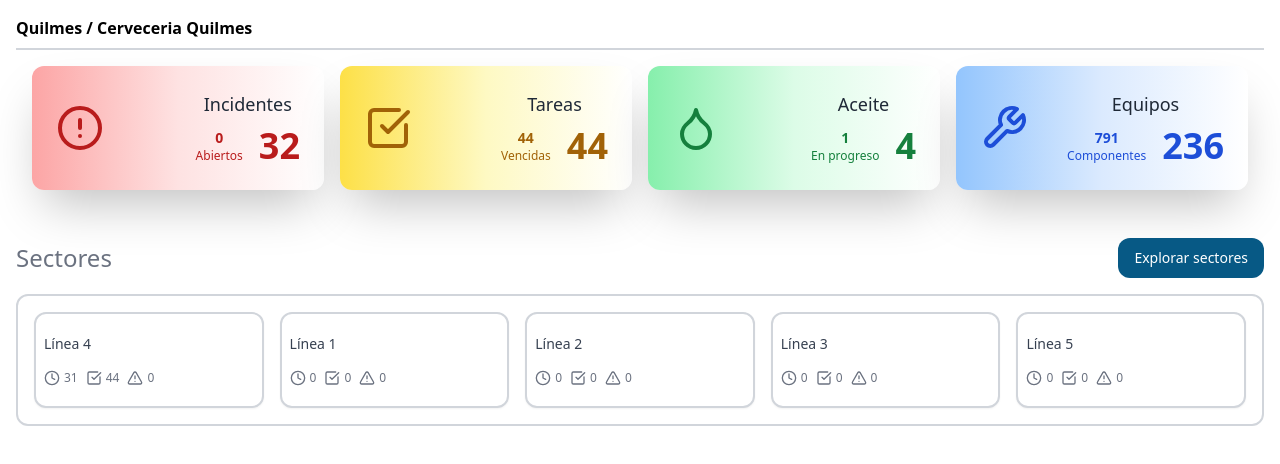
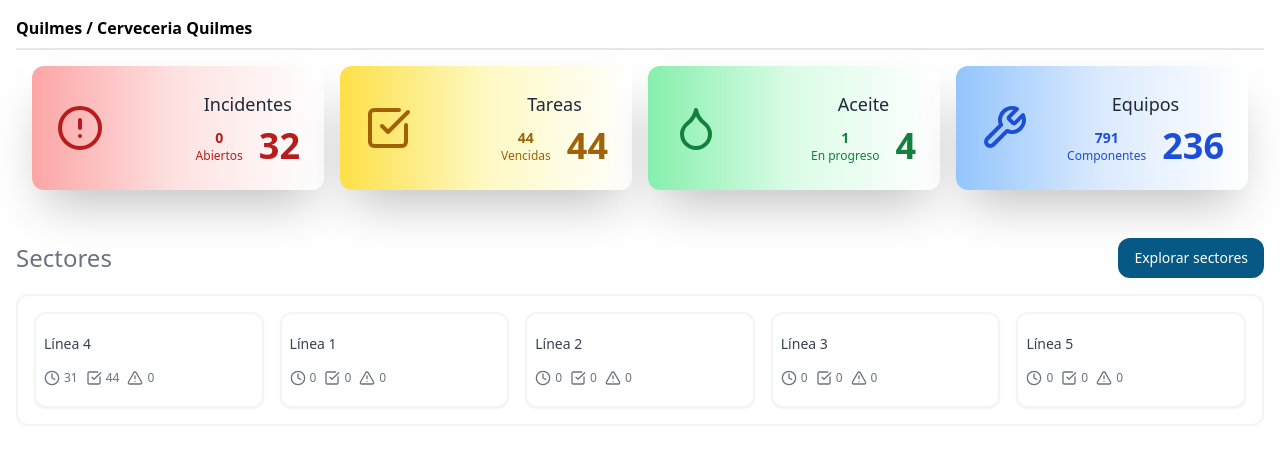
Before and after one commit to SmaniaMatias20/Bech-Front, a React (Vite) app: page / in a window 1280 px wide. Shown: the top 464 px of the page. Built offline with nearby package versions, Linux system fonts and the light colour scheme.

Commit message:
prueba push desde windows

```diff
--- a/src/components/custom/CardColorSection.tsx
+++ b/src/components/custom/CardColorSection.tsx
@@ -8,7 +8,7 @@
 const CardColorSection: React.FC<CardColorSectionProps> = ({ title }) => {
     return (
         <section className="flex flex-col p-4">
-            <h2 className="font-bold border-b-2 border-gray-300 pb-2">{title}</h2>
+            <h2 className="font-bold border-b-2 border-gray-200 pb-2">{title}</h2>
             <div className="flex flex-wrap justify-between p-2 rounded-xl">
                 {/* Tarjeta de Incidentes */}
                 <div className="w-full sm:w-1/2 md:w-1/4 p-2">
--- a/src/components/custom/CardSector.tsx
+++ b/src/components/custom/CardSector.tsx
@@ -10,7 +10,7 @@
 
 const CardSector: React.FC<CardSectorProps> = ({ title, time, tasks, alerts }) => {
     return (
-        <div className="w-full h-24 flex flex-col justify-center gap-4 bg-white rounded-xl shadow-sm p-2 border-2 border-gray-300">
+        <div className="w-full h-24 flex flex-col justify-center gap-4 bg-white rounded-xl shadow-sm p-2 border-2 border-gray-100">
             {/* Título */}
             <h3 className="text-sm text-left font-medium text-gray-700">{title}</h3>
 
--- a/src/components/custom/SectorsSection.tsx
+++ b/src/components/custom/SectorsSection.tsx
@@ -14,7 +14,7 @@
                 <h2 className='text-2xl text-gray-500'>{title}</h2>
                 <Button className='bg-sky-800 text-white rounded-xl'>Explorar sectores</Button>
             </div>
-            <div className="flex border-2 border-gray-300 rounded-xl p-4 gap-4 overflow-x-auto">
+            <div className="flex border-2 border-gray-100 rounded-xl p-4 gap-4 overflow-x-auto">
                 {sectors.map((sector) => (
                     <CardSector
                         title={sector.title}
```
